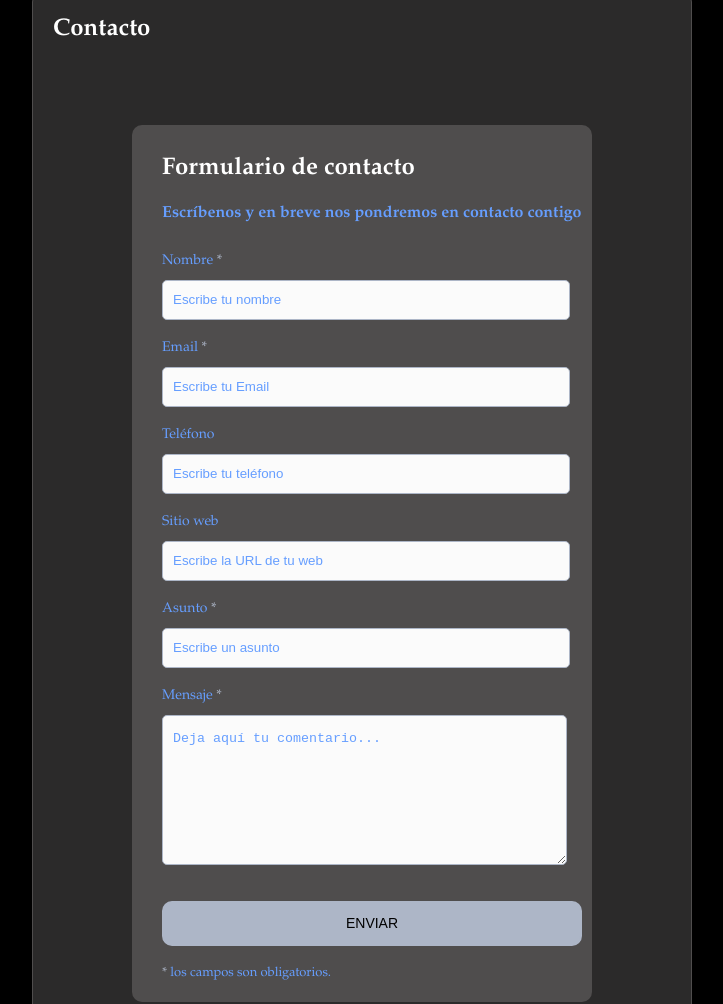
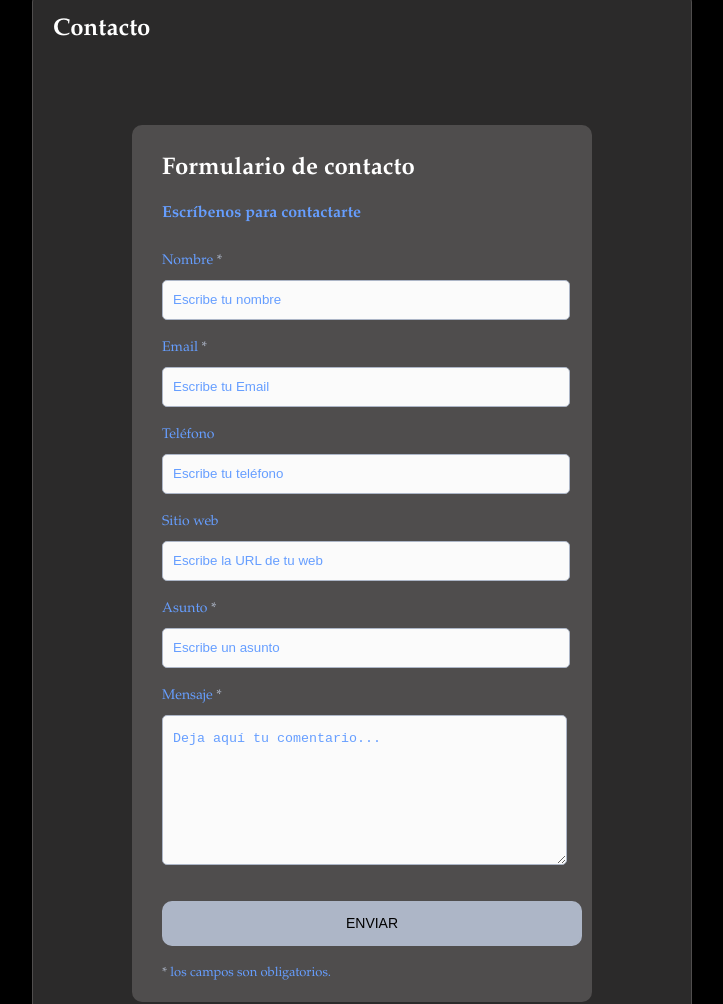
Before and after one commit to fabmunguia/risedarkness, a plain HTML site: page Media_rise.html in a window 1280 px wide. Shown: the part 4358-5362 px from the top of the page, without its empty margins (148-871 px from the left). Drawn offline with Linux system fonts and the light colour scheme; a script that the page names is missing.

Commit message:
Update Media_rise.html

```diff
--- a/Media_rise.html
+++ b/Media_rise.html
@@ -104,7 +104,7 @@
 
                                     <div class="formulario">
                                   <h1>Formulario de contacto</h1>
-                                            <h3>Escríbenos y en breve nos pondremos en contacto contigo</h3>
+                                            <h3>Escríbenos para contactarte</h3>
 
 
                                                 <form action="submeter-formulario.php" method="post">
```
